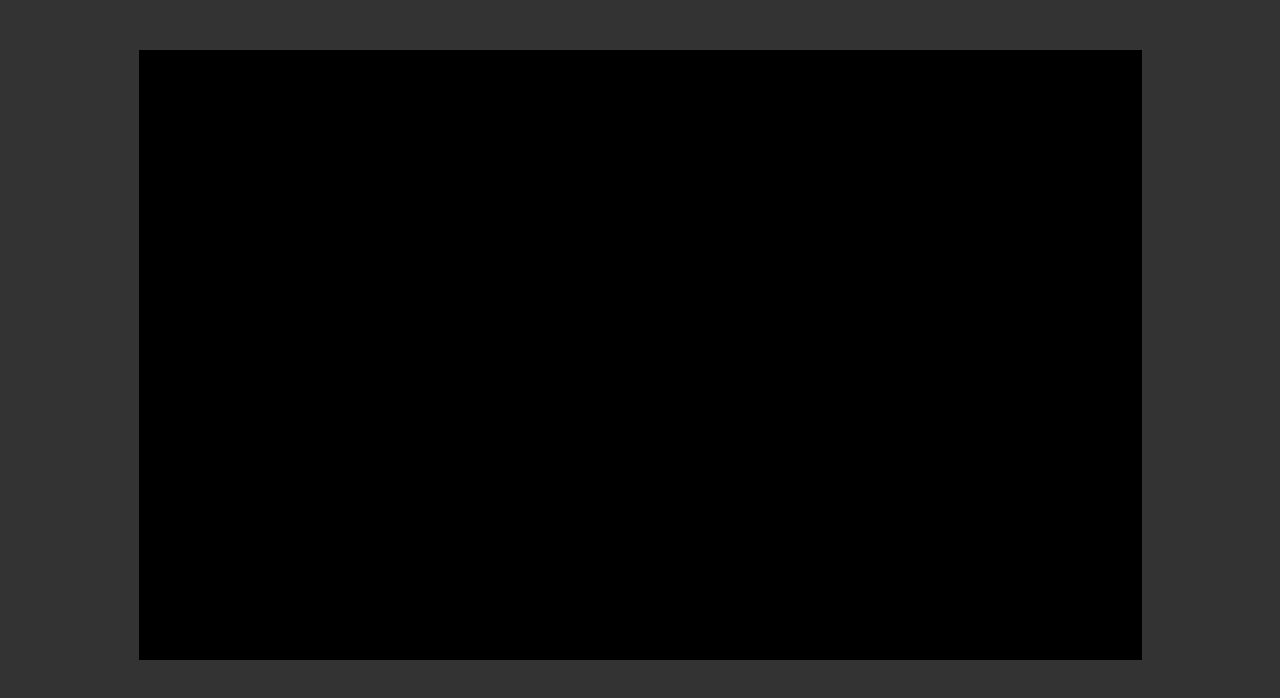
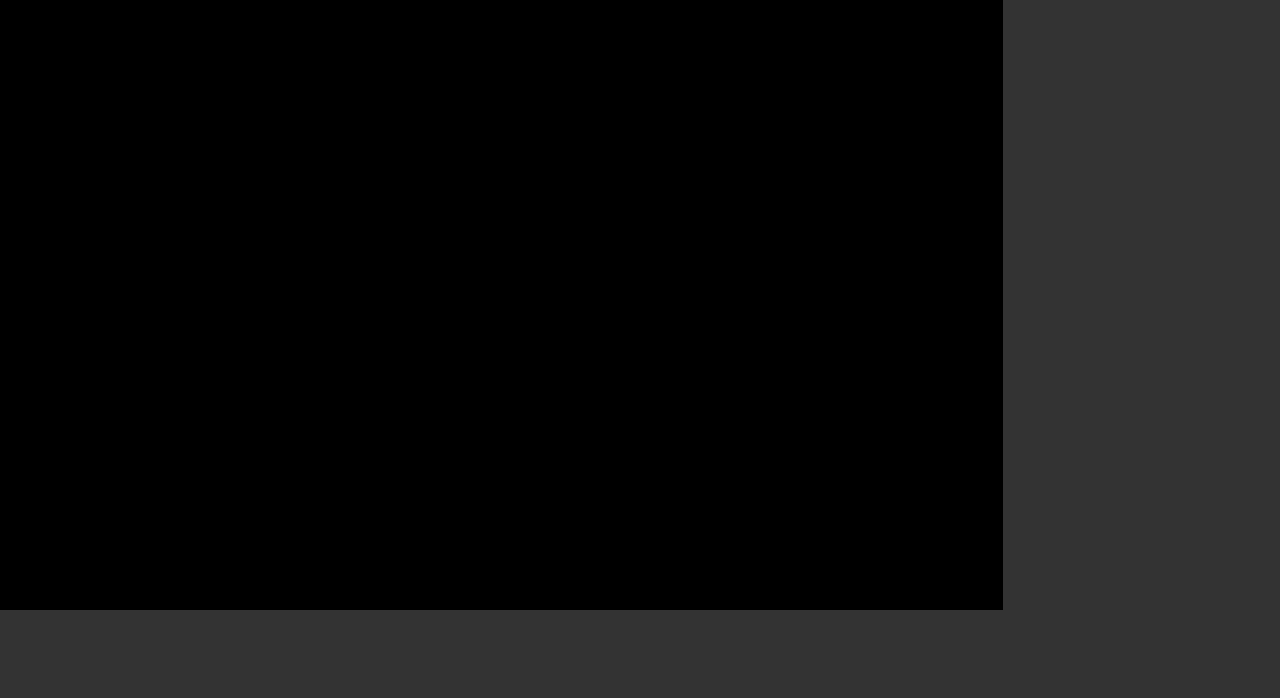
Before and after one commit to michalbe/fruu, a plain HTML site: page index.html in a window 1280 px wide. Drawn offline with Linux system fonts and the light colour scheme.

Commit message:
:mountain_cableway: remove trash css

```diff
--- a/index.html
+++ b/index.html
@@ -5,14 +5,8 @@
       body {
 				background-color: #333333;
 				margin: 0px;
+        padding: 0;
 				overflow: hidden;
-			}
-			#container {
-				width: 1003px;
-				margin-top: 50px;
-				margin-left: -501px;
-				left: 50%;
-				position: absolute;
 			}
 
 			#testCanvas {
@@ -23,9 +17,7 @@
   </head>
 
   <body>
-    <div id="container">
       <canvas id="testCanvas"></canvas>
-    </div>
     <script src="fruu.js"></script>
   </body>
 </html>
```
